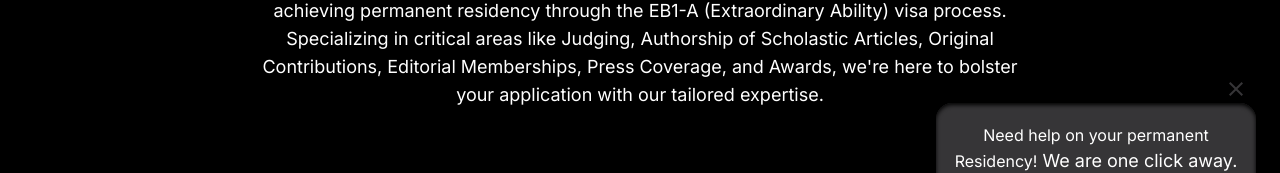
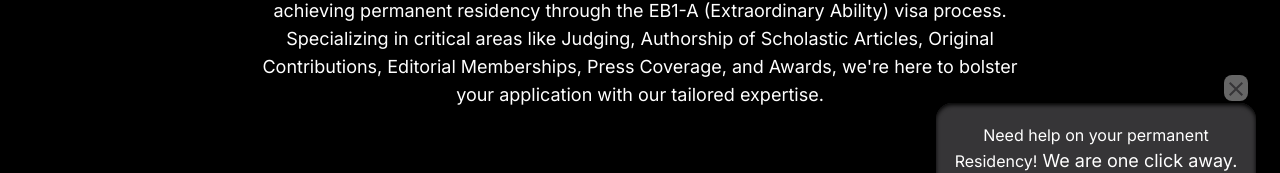
Before and after one commit to leadawsprofessional/nextgen-services, a Next.js app: page /about-us in a window 1280 px wide. Shown: the part 461-634 px from the top of the page. Built offline with nearby package versions, Linux system fonts and the light colour scheme; a web font is replaced by a local one; what tailwindcss-animated would draw is missing.

Commit message:
Cross button

```diff
--- a/src/components/FormButton.jsx
+++ b/src/components/FormButton.jsx
@@ -45,7 +45,7 @@ const FormButton = () => {
           data-aos="zoom-up"
         >
           <button
-            className="absolute right-2 -top-7 text-[#363537]"
+            className="absolute right-2 -top-7 text-[#363537] bg-white bg-opacity-40 rounded-lg"
             onClick={() => setVisible(false)}
           >
             <Close />
```
